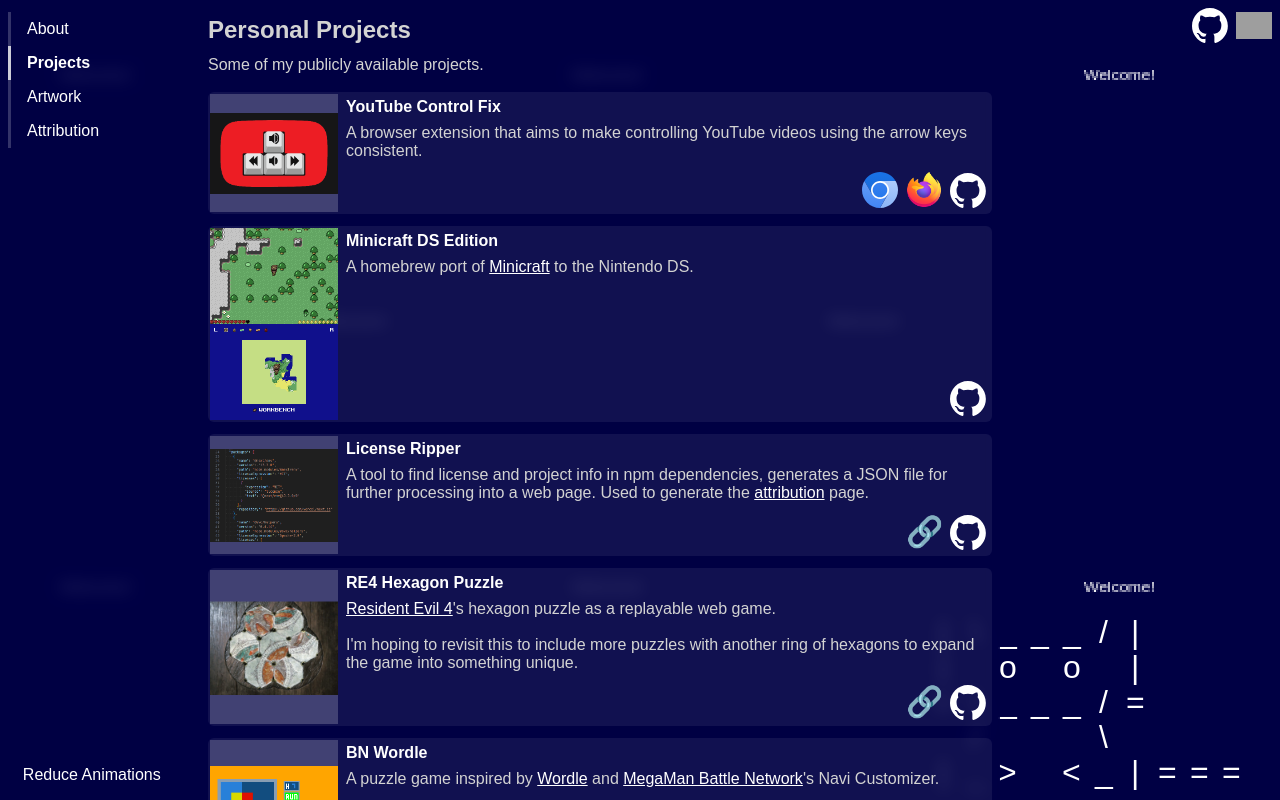
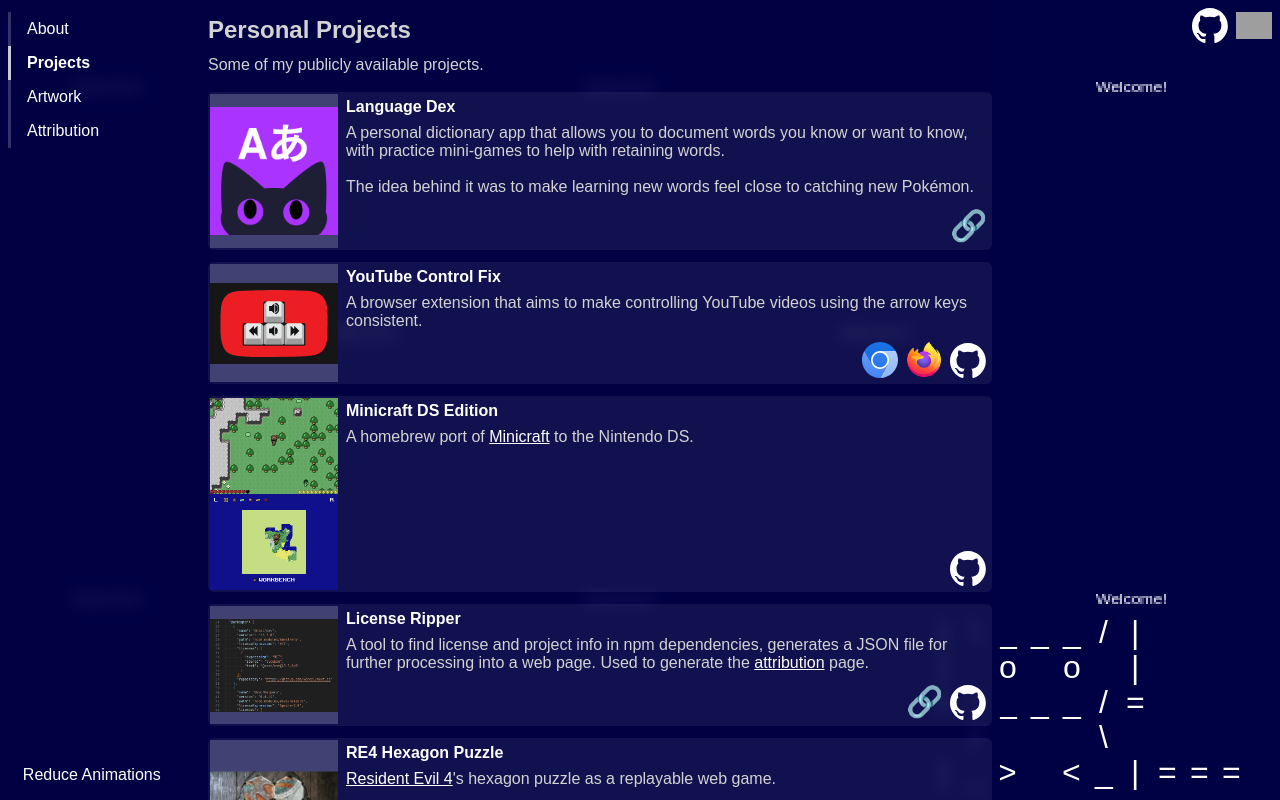
Before and after one commit to ArthurCose/personal-website, a Next.js app: page /projects in a window 1280 px wide. Shown: the top 800 px of the page. Built offline with nearby package versions, Linux system fonts and the light colour scheme; grey boxes are pictures that could not be loaded; what next-navigation-guard would draw is missing.

Commit message:
Add Language Dex to projects list

```diff
--- a/src/components/project.tsx
+++ b/src/components/project.tsx
@@ -9,7 +9,7 @@
   iconHeight?: number;
   repo?: string;
   links?: {
-    icon: "firefox" | "chromium" | "invite_to_discord" | "video" | "generic";
+    icon?: "firefox" | "chromium" | "invite_to_discord" | "video" | "generic";
     href: string;
   }[];
   children?: ReactNode;
@@ -42,7 +42,7 @@
       case "video":
         child = "📺";
         break;
-      case "generic":
+      default:
         child = "🔗";
         break;
     }
--- a/src/pages/projects.tsx
+++ b/src/pages/projects.tsx
@@ -1,14 +1,15 @@
 import Link from "next/link";
 import Project from "@/components/project";
 
-import minicraftDsImage from "../../public/project-icons/minicraft-ds.png";
-import joshDevelopImage from "../../public/project-icons/josh-develop.png";
-import hexagonPuzzleImage from "../../public/project-icons/re4-hexagon-puzzle.png";
-import bnWordleImage from "../../public/project-icons/bn-wordle.png";
-import licenseRipperImage from "../../public/project-icons/license-ripper.png";
-import youtubeControlFixImage from "../../public/project-icons/youtube-control-fix.png";
-import watermarkRemoverImage from "../../public/project-icons/watermark-remover-bot.png";
-import arthurcoseImage from "../../public/project-icons/arthurcose.png";
+import minicraftDsImage from "@/../public/project-icons/minicraft-ds.png";
+import joshDevelopImage from "@/../public/project-icons/josh-develop.png";
+import hexagonPuzzleImage from "@/../public/project-icons/re4-hexagon-puzzle.png";
+import bnWordleImage from "@/../public/project-icons/bn-wordle.png";
+import licenseRipperImage from "@/../public/project-icons/license-ripper.png";
+import youtubeControlFixImage from "@/../public/project-icons/youtube-control-fix.png";
+import watermarkRemoverImage from "@/../public/project-icons/watermark-remover-bot.png";
+import arthurcoseImage from "@/../public/project-icons/arthurcose.png";
+import languageDexImage from "@/../public/project-icons/language-dex.png";
 
 export default function Projects() {
   return (
@@ -19,6 +20,27 @@
       <p>Some of my publicly available projects.</p>
 
       <br />
+
+      <Project
+        name="Language Dex"
+        icon={languageDexImage}
+        links={[
+          {
+            href: "https://play.google.com/store/apps/details?id=dev.arthurcose.languagedex",
+          },
+        ]}
+      >
+        <p>
+          A personal dictionary app that allows you to document words you know
+          or want to know, with practice mini-games to help with retaining
+          words.
+        </p>
+        <br />
+        <p>
+          The idea behind it was to make learning new words feel close to
+          catching new Pokémon.
+        </p>
+      </Project>
 
       <Project
         name="YouTube Control Fix"
@@ -53,12 +75,7 @@
         name="License Ripper"
         icon={licenseRipperImage}
         repo="https://github.com/ArthurCose/License-Ripper/"
-        links={[
-          {
-            icon: "generic",
-            href: "https://www.npmjs.com/package/license-ripper",
-          },
-        ]}
+        links={[{ href: "https://www.npmjs.com/package/license-ripper" }]}
       >
         A tool to find license and project info in npm dependencies, generates a
         JSON file for further processing into a web page. Used to generate the{" "}
@@ -69,12 +86,7 @@
         name="RE4 Hexagon Puzzle"
         icon={hexagonPuzzleImage}
         repo="https://github.com/ArthurCose/RE4-Hexagon-Puzzle/"
-        links={[
-          {
-            icon: "generic",
-            href: "https://arthurcose.github.io/RE4-Hexagon-Puzzle/",
-          },
-        ]}
+        links={[{ href: "https://arthurcose.github.io/RE4-Hexagon-Puzzle/" }]}
       >
         <Link href="https://www.residentevil.com/re4/en-us/">
           Resident Evil 4
@@ -90,12 +102,7 @@
         name="BN Wordle"
         icon={bnWordleImage}
         repo="https://github.com/ArthurCose/BN-Wordle/"
-        links={[
-          {
-            icon: "generic",
-            href: "https://arthurcose.github.io/BN-Wordle/",
-          },
-        ]}
+        links={[{ href: "https://arthurcose.github.io/BN-Wordle/" }]}
       >
         A puzzle game inspired by{" "}
         <Link href="https://www.nytimes.com/games/wordle/index.html">
```
Also changed, not shown: public/project-icons/language-dex.png (added).
